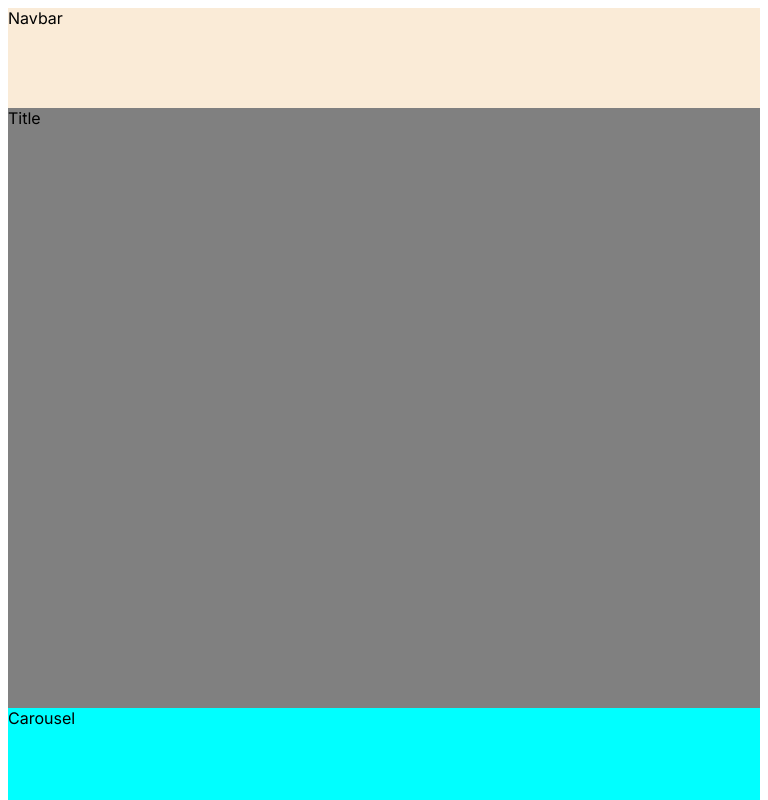
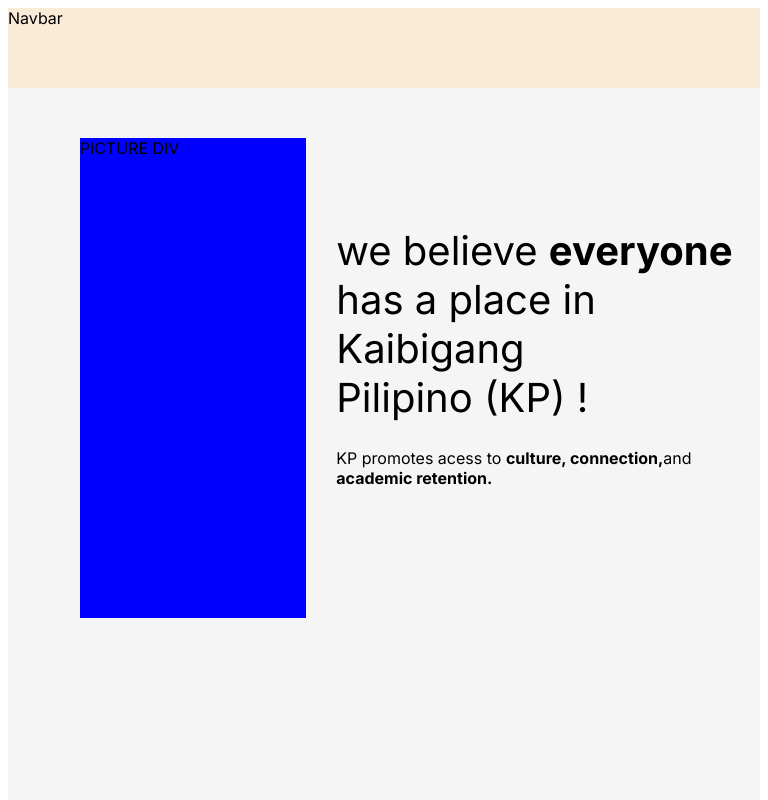
Before and after one commit to a2jensen/KP-Website, a Next.js app: page / in a window 768 px wide. Shown: the top 800 px of the page. Built offline with nearby package versions, Linux system fonts and the light colour scheme.

Commit message:
Finished initial title page

```diff
--- a/app/globals.css
+++ b/app/globals.css
@@ -35,6 +35,10 @@ html {
   box-shadow: 0 1px 3px rgba(0,0,0,0.12), 0 1px 2px rgba(0,0,0,0.24); /* Adds a subtle shadow for depth */
 }
 
+h1 {
+  font-weight: normal;
+}
+
 /* Media query for devices with a minimum width of 600px (e.g., tablets) */
 @media only screen and (min-width: 600px) {
   /* For tablets: creating a fluid grid system*/
--- a/components/navbar/navbar.module.css
+++ b/components/navbar/navbar.module.css
@@ -1,5 +1,5 @@
 .main {
-    min-height: 100px;
+    min-height: 10vh;
     background-color: antiquewhite;
 }
 
--- a/components/title/title.jsx
+++ b/components/title/title.jsx
@@ -3,6 +3,21 @@ import styles from './title.module.css';
 
 export default function Title() {
     return (
-        <div className={styles.title}>Title</div>
+        <main className={styles.row}>
+
+            <div className='col-5 col-s-4'>
+                <div className={styles.picture}> PICTURE DIV </div>
+            </div>
+            <div className='col-7 col-s-9'>
+                <div className={styles.header}>
+                    <h1> we believe <strong>everyone</strong> <br>
+                    </br> has a place in Kaibigang <br></br>
+                    Pilipino (KP) !
+                    </h1>
+                    <p>KP promotes acess to <strong>culture, connection,</strong>
+                    and <strong>academic retention.</strong></p>
+                </div>
+            </div>
+        </main>
     )
 }
--- a/components/title/title.module.css
+++ b/components/title/title.module.css
@@ -1,4 +1,94 @@
-.title {
-    background-color: grey;
-    min-height: 600px;
+
+
+
+/* styling for title screen on desktops */
+@media (min-width: 768px){
+    .row {
+        background-color: whitesmoke;
+        min-height: 90vh;
+        display: flex;
+        flex-direction: row;
+
+    }
+
+    .picture {
+        background-color: blue;
+        min-height: 60vh;
+
+        margin-top: 12.5%;
+        margin-bottom: 12.5%;
+        margin-left: 20%;
+    }
+
+    .header {
+        margin-top: 15%;
+    }
+
+    .header h1 {
+        font-size: 4em;
+    }
+
+    .header p{
+        font-size: 1.2em;
+    }
 }
+
+/* styling for tablet screen */
+@media (min-width: 600px) and (max-width: 768px){
+    .row {
+        background-color: whitesmoke;
+        min-height: 90vh;
+        display: flex;
+        flex-direction: row;
+
+    }
+
+    .picture {
+        background-color: blue;
+        min-height: 60vh;
+
+        margin-top: 12.5%;
+        margin-bottom: 12.5%;
+        margin-left: 20%;
+    }
+
+    .header {
+        margin-top: 30%;
+    }
+
+    .header h1 {
+        font-size: 2.5em;
+    }
+
+    .header p{
+        font-size: 1em;
+    }
+}
+
+/* styling for small devices(phones,etc) screen */
+@media (min-width: 0px) and (max-width: 599px) {
+    .row {
+        background-color: whitesmoke;
+        min-height: 90vh;
+    }
+
+    .picture {
+        background-color: blue;
+        min-height: 30vh;
+        margin-top: 70px;
+        margin-left: 70px;
+        margin-right: 70px;
+    }
+
+    .header {
+        text-align: center;
+    }
+
+    .header h1 {
+        font-size: 2em;
+    }
+
+    .header p{
+        font-size: 0.8em;
+    }
+}
```
Also changed, not shown: components/eventscard/eventscard.jsx (added, +11 -0 lines), components/eventscard/eventscard.module.css (added).
